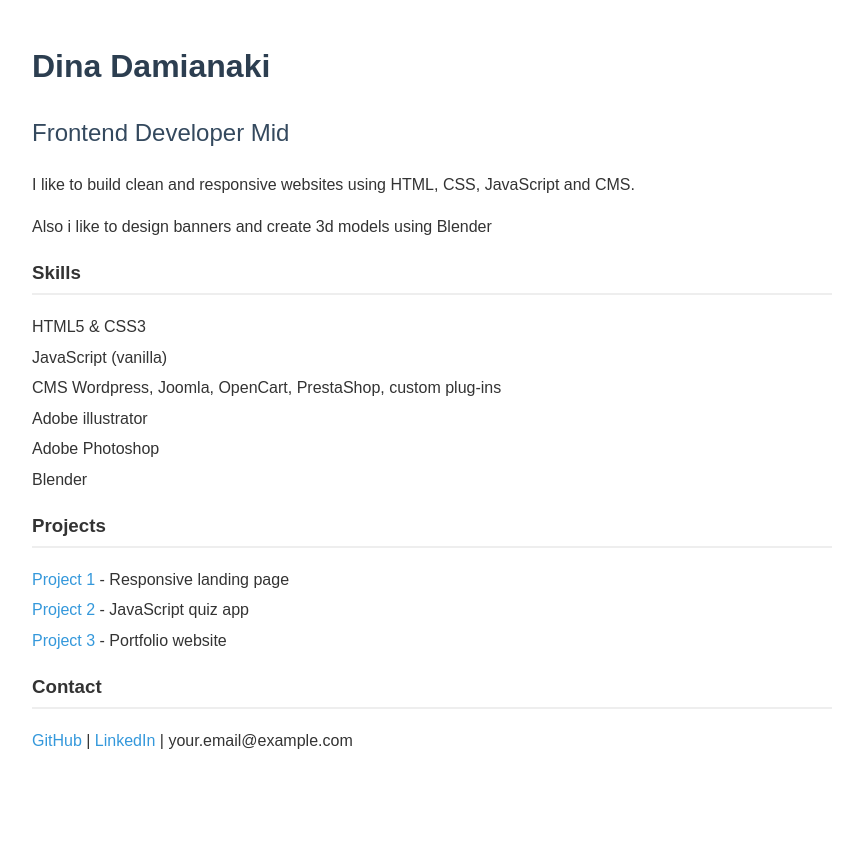
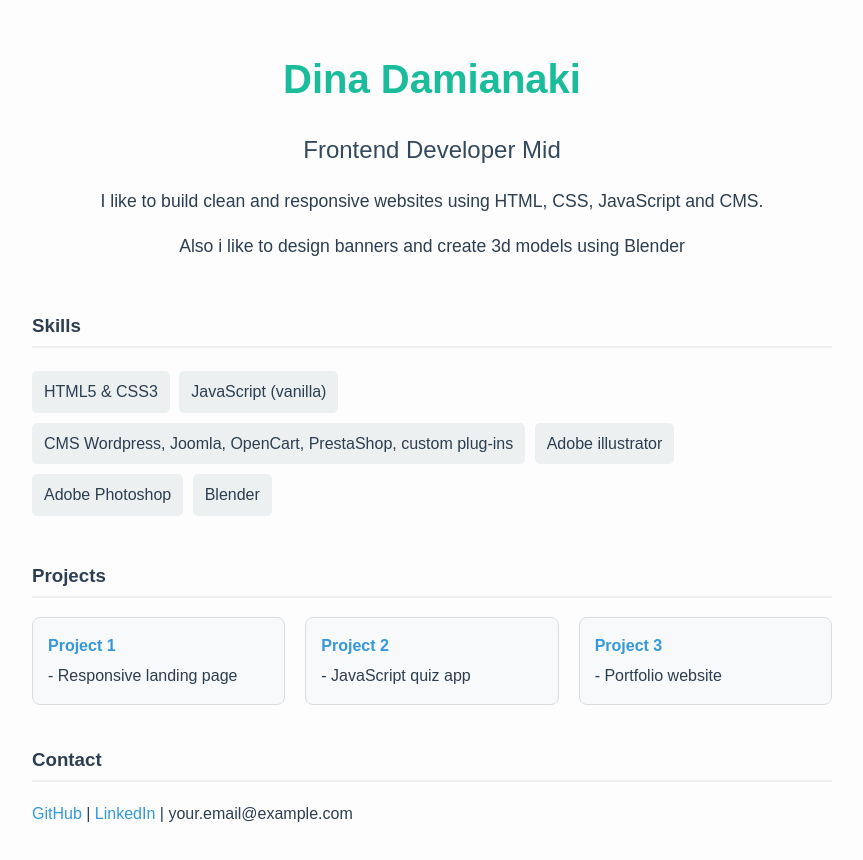
Before and after one commit to Dina-Dm/Dina-Dm.github.io, a plain HTML site: page index.html in a window 1280 px wide. Shown: the whole page, without its empty margins (208-1071 px from the left). Before the commit the page ends 800 px from the top, so only its background shows below. Drawn offline with Linux system fonts and the light colour scheme.

Commit message:
Refactor and enhance style.css with new sections

```diff
--- a/style.css
+++ b/style.css
@@ -1,24 +1,12 @@
+/* GENERAL */
 body {
   font-family: Arial, sans-serif;
   line-height: 1.6;
   max-width: 800px;
   margin: 0 auto;
   padding: 20px;
-  color: #333;
-}
-
-h1 {
   color: #2c3e50;
-}
-
-h2 {
-  color: #34495e;
-  font-weight: normal;
-}
-
-h3 {
-  border-bottom: 2px solid #eee;
-  padding-bottom: 5px;
+  background-color: #fdfdfd;
 }
 
 a {
@@ -30,11 +18,80 @@ a:hover {
   text-decoration: underline;
 }
 
-ul {
+/* HERO */
+header.hero {
+  text-align: center;
+  margin-bottom: 50px;
+}
+
+header.hero h1 {
+  color: #1abc9c;
+  font-size: 2.5rem;
+  margin-bottom: 10px;
+}
+
+header.hero h2 {
+  color: #34495e;
+  font-weight: normal;
+  margin-bottom: 10px;
+}
+
+header.hero p {
+  font-size: 1.1rem;
+}
+
+/* HEADINGS */
+h3 {
+  border-bottom: 2px solid #eee;
+  padding-bottom: 5px;
+  margin-top: 40px;
+}
+
+/* SKILLS */
+section.skills ul {
   list-style: none;
   padding: 0;
 }
 
-ul li {
+section.skills ul li {
+  background-color: #ecf0f1;
+  padding: 8px 12px;
+  border-radius: 5px;
+  display: inline-block;
+  margin: 5px 5px 5px 0;
+}
+
+/* PROJECTS */
+section.projects ul {
+  display: grid;
+  grid-template-columns: repeat(auto-fit, minmax(220px, 1fr));
+  gap: 20px;
+  padding: 0;
+  list-style: none;
+}
+
+section.projects ul li {
+  background-color: #f8f9fa;
+  border: 1px solid #ddd;
+  padding: 15px;
+  border-radius: 8px;
+  transition: transform 0.2s, box-shadow 0.2s, border-color 0.2s;
+}
+
+section.projects ul li:hover {
+  transform: translateY(-5px);
+  box-shadow: 0 8px 15px rgba(0,0,0,0.1);
+  border-color: #3498db;
+}
+
+section.projects ul li a {
+  font-weight: bold;
+  display: block;
   margin-bottom: 5px;
 }
+
+/* CONTACT */
+section.contact p {
+  margin-top: 10px;
+  font-size: 1rem;
+}
```
